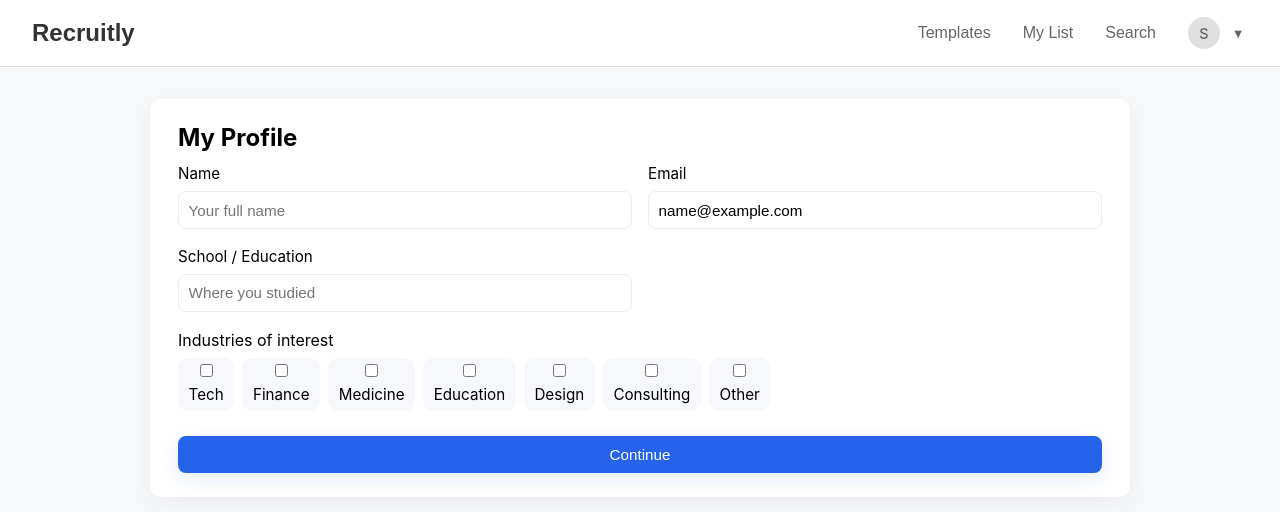
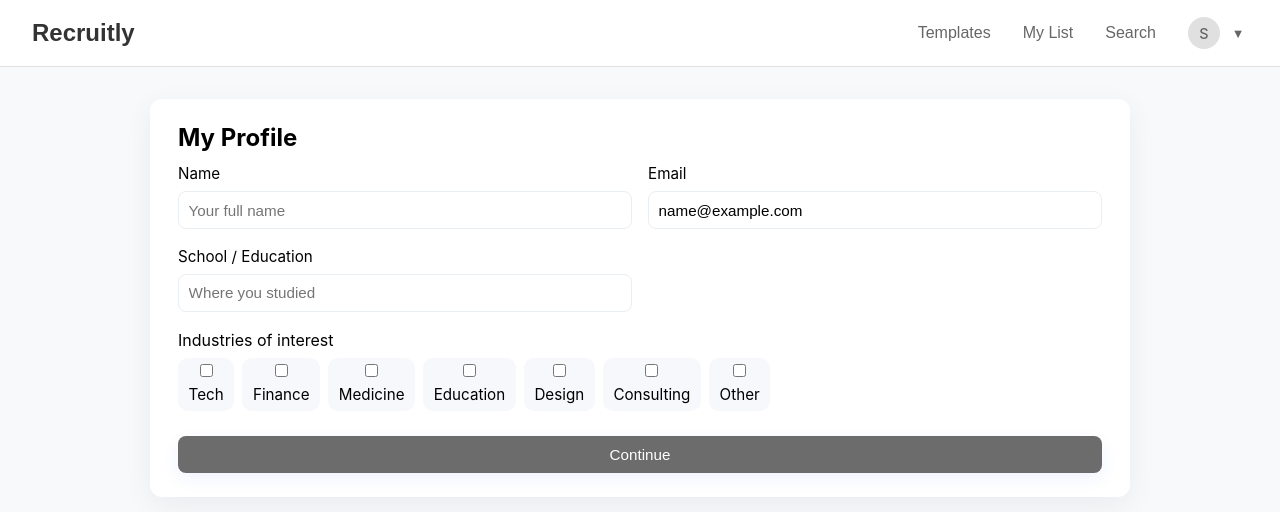
Before and after one commit to xiaoxiaomelody/outreach_agent, a React (Vite) app in the folder frontend/: page /profile/onboarding in a window 1280 px wide. Shown: the top 512 px of the page. Built offline with nearby package versions, Linux system fonts and the light colour scheme; no server answers; sample sign-in values are in the browser's storage.

Commit message:
chore: change colors, required fields

```diff
--- a/frontend/src/pages/AccountSettingsOnboarding.js
+++ b/frontend/src/pages/AccountSettingsOnboarding.js
@@ -36,7 +36,7 @@ const AccountSettingsOnboarding = () => {
         </button>
 
         <button
-          className="btn btn-primary"
+          className="btn btn-primary btn-next"
           onClick={() => {
             try {
               localStorage.removeItem("isNewAccount");
--- a/frontend/src/pages/Onboarding.js
+++ b/frontend/src/pages/Onboarding.js
@@ -19,6 +19,27 @@ const Onboarding = () => {
   const [email, setEmail] = useState("");
   const [school, setSchool] = useState("");
   const [industries, setIndustries] = useState([]);
+
+  const isValidEmail = (e) => {
+    try {
+      return /^[^\s@]+@[^\s@]+\.[^\s@]+$/.test(e);
+    } catch (err) {
+      return false;
+    }
+  };
+
+  const isFormValid = () => {
+    return (
+      name &&
+      name.trim().length > 0 &&
+      email &&
+      isValidEmail(email) &&
+      school &&
+      school.trim().length > 0 &&
+      industries &&
+      industries.length > 0
+    );
+  };
 
   useEffect(() => {
     try {
@@ -128,7 +149,11 @@ const Onboarding = () => {
         </fieldset>
 
         <div style={{ marginTop: 8 }} className="full-width profile-actions">
-          <button type="submit" className="btn btn-primary">
+          <button
+            type="submit"
+            className="btn btn-primary btn-next"
+            disabled={!isFormValid()}
+          >
             Continue
           </button>
         </div>
--- a/frontend/src/styles/ProfilePage.css
+++ b/frontend/src/styles/ProfilePage.css
@@ -90,6 +90,19 @@
   background: #f3f4f6;
   color: #111827;
   border-color: #e5e7eb;
+}
+
+/* Onboarding Next buttons: make them black to match request */
+.btn-next {
+  background: #0b0b0b !important;
+  color: #ffffff !important;
+  border-color: rgba(0, 0, 0, 0.12) !important;
+}
+.btn-next:hover {
+  background: #111111 !important;
+}
+.btn-next:active {
+  background: #000000 !important;
 }
 .account-settings {
   margin-top: 1.5rem;
```
